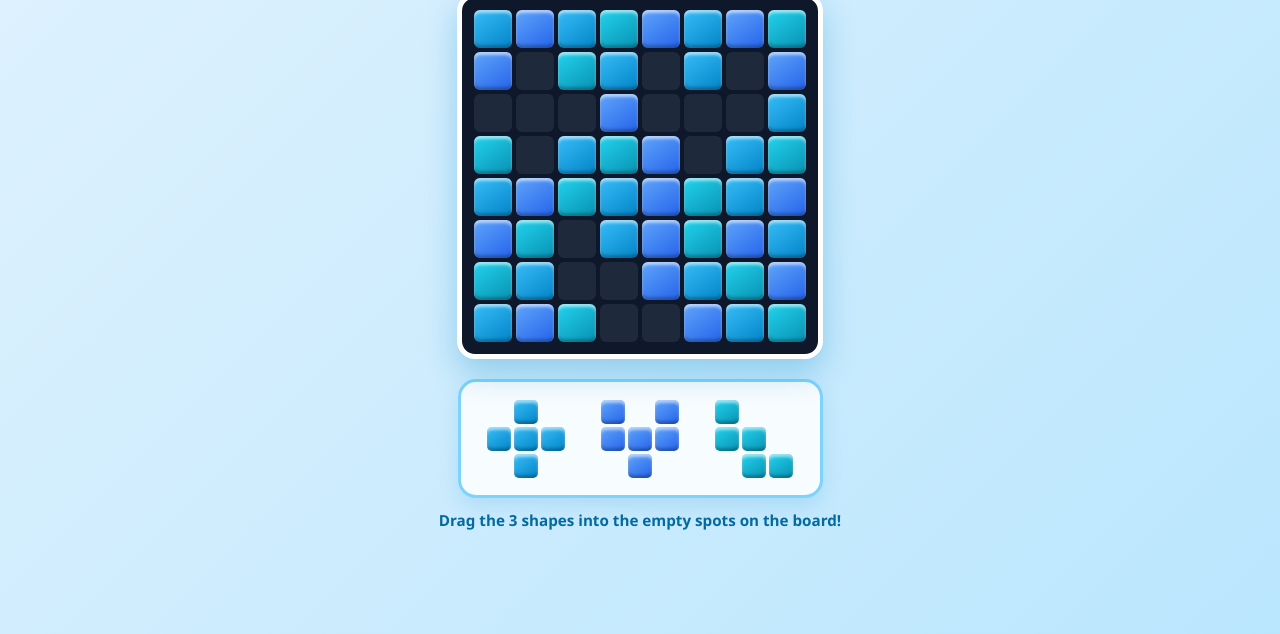
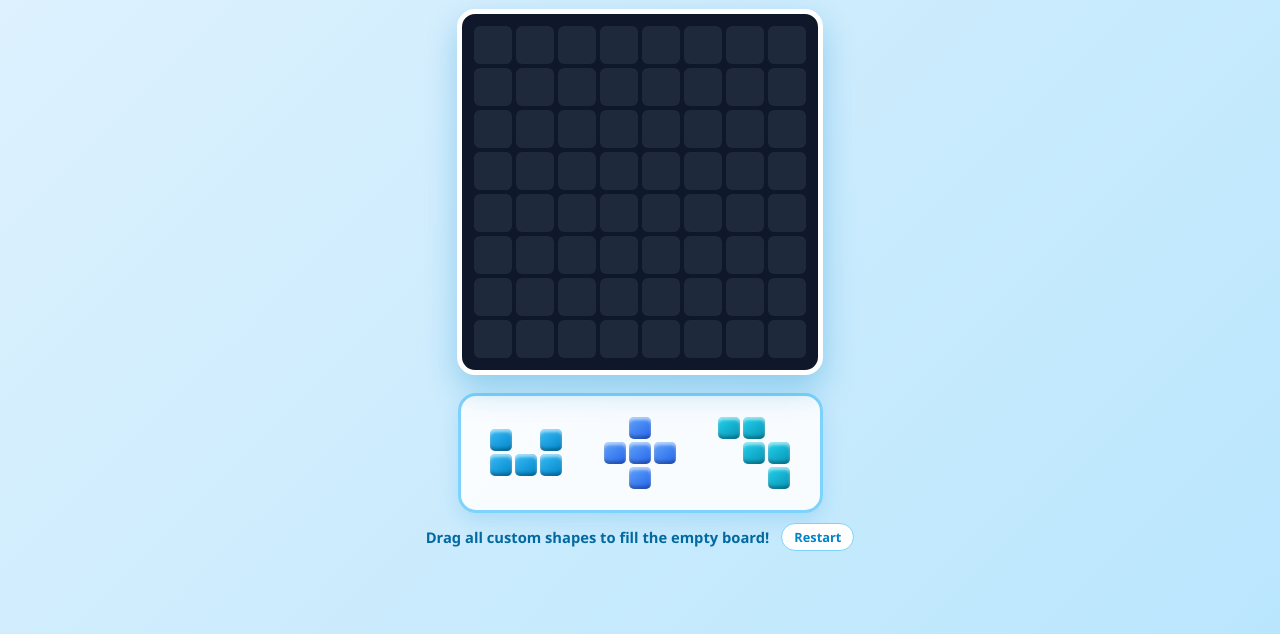
Before and after one commit to fraxitrexccl-cpu/bday, a plain HTML site: page index.html in a window 1280 px wide. Shown: the part 166-800 px from the top of the page. Drawn offline with Linux system fonts and the light colour scheme.

Commit message:
Update index.html

```diff
--- a/index.html
+++ b/index.html
@@ -27,10 +27,21 @@
     }
 
     h1 {
-      margin-bottom: 12px;
-      font-size: 2rem;
+      margin-bottom: 6px;
+      font-size: 1.9rem;
       color: #0284c7;
       text-shadow: 1px 1px 2px rgba(255, 255, 255, 0.8);
+    }
+
+    .progress-bar {
+      margin-bottom: 12px;
+      font-size: 0.95rem;
+      font-weight: 700;
+      color: #0369a1;
+      background: rgba(255, 255, 255, 0.75);
+      padding: 5px 16px;
+      border-radius: 20px;
+      border: 1.5px solid #7dd3fc;
     }
 
     #board-wrapper {
@@ -57,7 +68,7 @@
       transition: transform 0.25s ease, opacity 0.3s ease, background 0.12s;
     }
 
-    /* Beveled glossy blue blocks like Block Blast */
+    /* Glossy blue shades */
     .block-style-1 {
       background: linear-gradient(145deg, #38bdf8, #0284c7);
       box-shadow: inset 0 3px 3px rgba(255, 255, 255, 0.55), inset 0 -3px 3px rgba(0, 0, 0, 0.25);
@@ -68,6 +79,10 @@
     }
     .block-style-3 {
       background: linear-gradient(145deg, #22d3ee, #0891b2);
+      box-shadow: inset 0 3px 3px rgba(255, 255, 255, 0.55), inset 0 -3px 3px rgba(0, 0, 0, 0.25);
+    }
+    .block-style-4 {
+      background: linear-gradient(145deg, #818cf8, #4f46e5);
       box-shadow: inset 0 3px 3px rgba(255, 255, 255, 0.55), inset 0 -3px 3px rgba(0, 0, 0, 0.25);
     }
 
@@ -83,17 +98,17 @@
       background: #fde047 !important;
     }
 
-    /* Tray with 3 custom shapes */
+    /* Tray with 3 custom shapes per wave */
     #tray {
-      margin-top: 20px;
-      background: rgba(255, 255, 255, 0.85);
-      padding: 14px 20px;
+      margin-top: 18px;
+      background: rgba(255, 255, 255, 0.88);
+      padding: 12px 18px;
       border-radius: 18px;
       border: 3px solid #7dd3fc;
       display: flex;
       align-items: center;
       justify-content: space-around;
-      gap: 22px;
+      gap: 18px;
       min-height: 115px;
       min-width: 365px;
       box-shadow: 0 8px 20px rgba(2, 132, 199, 0.15);
@@ -103,8 +118,8 @@
       display: flex;
       align-items: center;
       justify-content: center;
-      min-width: 85px;
-      min-height: 85px;
+      min-width: 90px;
+      min-height: 90px;
     }
 
     .piece {
@@ -116,7 +131,7 @@
     }
 
     .piece:hover {
-      transform: scale(1.06);
+      transform: scale(1.07);
     }
 
     .piece.dragging-source {
@@ -124,8 +139,8 @@
     }
 
     .mini-cell {
-      width: 24px;
-      height: 24px;
+      width: 22px;
+      height: 22px;
       border-radius: 5px;
       pointer-events: none;
     }
@@ -154,11 +169,32 @@
       background: transparent;
     }
 
+    .hint-row {
+      margin-top: 10px;
+      display: flex;
+      align-items: center;
+      gap: 12px;
+    }
+
     .hint {
-      margin-top: 12px;
-      font-size: 0.95rem;
+      font-size: 0.92rem;
       color: #0369a1;
       font-weight: 600;
+    }
+
+    .reset-mini {
+      background: #ffffff;
+      color: #0284c7;
+      border: 1.5px solid #7dd3fc;
+      padding: 4px 12px;
+      font-size: 0.8rem;
+      font-weight: 700;
+      border-radius: 14px;
+      cursor: pointer;
+    }
+
+    .reset-mini:hover {
+      background: #e0f2fe;
     }
 
     /* Floating "Happy Birthday!" Text */
@@ -247,7 +283,7 @@
       margin-bottom: 24px;
     }
 
-    button {
+    button.main-btn {
       background: #0ea5e9;
       color: white;
       border: none;
@@ -259,7 +295,7 @@
       transition: background 0.2s, transform 0.1s;
     }
 
-    button:hover {
+    button.main-btn:hover {
       background: #0284c7;
       transform: scale(1.05);
     }
@@ -267,7 +303,8 @@
 </head>
 <body>
 
-  <h1>💙 Clear the Blocks! 💙</h1>
+  <h1>💙 Fill the Board! 💙</h1>
+  <div class="progress-bar">Blocks Filled: <span id="filled-count">0</span> / 64</div>
 
   <div id="board-wrapper">
     <div id="grid"></div>
@@ -276,7 +313,10 @@
   <div id="tray"></div>
   <div id="drag-clone"></div>
 
-  <p class="hint" id="hint-text">Drag the 3 shapes onto the board to clear it!</p>
+  <div class="hint-row">
+    <span class="hint" id="hint-text">Drag all custom shapes to fill the board!</span>
+    <button class="reset-mini" onclick="initGame()">Restart</button>
+  </div>
 
   <!-- Floating Happy Birthday Text -->
   <div id="floating-hb">Happy Birthday! 🎉</div>
@@ -290,7 +330,7 @@
       <div style="font-size: 3rem; margin-bottom: 10px;">💙🎂🎆</div>
       <h2>Happy Birthday!</h2>
       <p id="sweet-message"></p>
-      <button onclick="resetGame()">Play Again</button>
+      <button class="main-btn" onclick="initGame()">Play Again</button>
     </div>
   </div>
 
@@ -309,6 +349,7 @@
     const floatingHb = document.getElementById("floating-hb");
     const finalModal = document.getElementById("final-modal");
     const hintText = document.getElementById("hint-text");
+    const filledCountEl = document.getElementById("filled-count");
 
     floatingHb.textContent = FLOATING_TEXT;
     document.getElementById("sweet-message").textContent = FINAL_SWEET_MESSAGE;
@@ -318,14 +359,20 @@
     const CELL_SIZE = 38;
     const CELL_GAP = 4;
 
-    // 3 Fun Custom Shapes (Non-standard!)
-    // Shape 0: Plus / Cross (+)
-    // Shape 1: Cute Mini Heart / U-Cup
-    // Shape 2: Diagonal Steps
-    const SHAPES = [
+    // 12 Custom Non-Standard Puzzle Shapes that mathematically tile the entire 8x8 board (64 cells total)!
+    // Dealt in 4 waves of 3 shapes so she fills every single square herself!
+    const WAVES = [
+      // Wave 1 (Top & Left interlocked custom shapes)
+      [
         {
-        id: 0,
-        style: "block-style-1",
+          style: "block-style-1", // U-Cup / Crown
+          matrix: [
+            [1, 0, 1],
+            [1, 1, 1]
+          ]
+        },
+        {
+          style: "block-style-2", // Plus (+) Cross
           matrix: [
             [0, 1, 0],
             [1, 1, 1],
@@ -333,8 +380,71 @@
           ]
         },
         {
-        id: 1,
-        style: "block-style-2",
+          style: "block-style-3", // Staircase Zigzag
+          matrix: [
+            [1, 1, 0],
+            [0, 1, 1],
+            [0, 0, 1]
+          ]
+        }
+      ],
+      // Wave 2 (Middle interlocked custom shapes)
+      [
+        {
+          style: "block-style-4", // Claw / Hook
+          matrix: [
+            [1, 1, 1],
+            [1, 0, 1]
+          ]
+        },
+        {
+          style: "block-style-1", // Skewed S-Wing
+          matrix: [
+            [0, 1, 1],
+            [1, 1, 0],
+            [1, 0, 0]
+          ]
+        },
+        {
+          style: "block-style-2", // Diagonal Twin + Corner
+          matrix: [
+            [1, 0, 0],
+            [1, 1, 1],
+            [0, 1, 0]
+          ]
+        }
+      ],
+      // Wave 3 (Lower-mid custom shapes)
+      [
+        {
+          style: "block-style-3", // Asymmetric T-Hook
+          matrix: [
+            [0, 1, 0],
+            [1, 1, 1],
+            [1, 0, 0]
+          ]
+        },
+        {
+          style: "block-style-4", // Bridge Arch
+          matrix: [
+            [1, 1, 1],
+            [1, 0, 0],
+            [1, 0, 0]
+          ]
+        },
+        {
+          style: "block-style-1", // Step-L
+          matrix: [
+            [0, 0, 1],
+            [0, 1, 1],
+            [1, 1, 0]
+          ]
+        }
+      ],
+      // Wave 4 (Final 3 pieces to complete all 64 blocks!)
+      [
+        {
+          style: "block-style-2", // Mini Heart / V-Cup
           matrix: [
             [1, 0, 1],
             [1, 1, 1],
@@ -342,47 +452,48 @@
           ]
         },
         {
-        id: 2,
-        style: "block-style-3",
+          style: "block-style-3", // Fork / Trident
           matrix: [
-          [1, 0, 0],
+            [1, 0, 1],
+            [1, 1, 1]
+          ]
+        },
+        {
+          style: "block-style-4", // Z-Bolt
+          matrix: [
             [1, 1, 0],
             [0, 1, 1]
           ]
         }
-    ];
-
-    // Pre-filled board with exact carved-out pockets for the 3 shapes so she can complete the whole board in 1 round!
-    // 0 = empty space, 1/2/3 = pre-filled blue blocks
-    const INITIAL_BOARD = [
-      [1, 2, 1, 3, 2, 1, 2, 3],
-      [2, 0, 3, 1, 0, 1, 0, 2], // Pocket for Plus (+) at r=1..3, c=0..2 & Heart at r=1..3, c=4..6
-      [0, 0, 0, 2, 0, 0, 0, 1],
-      [3, 0, 1, 3, 2, 0, 1, 3],
-      [1, 2, 3, 1, 2, 3, 1, 2],
-      [2, 3, 0, 1, 2, 3, 2, 1], // Pocket for Diagonal Steps at r=5..7, c=2..4
-      [3, 1, 0, 0, 2, 1, 3, 2],
-      [1, 2, 3, 0, 0, 2, 1, 3]
+      ]
     ];
 
     let board = [];
-    let placedCount = 0;
+    let currentWaveIndex = 0;
+    let placedInWave = 0;
+    let totalFilled = 0;
     let activeShape = null;
     let activePieceEl = null;
     let currentPreviewCells = [];
     let isFinished = false;
 
     function initGame() {
-      board = INITIAL_BOARD.map(row => [...row]);
-      placedCount = 0;
+      // Board starts 100% EMPTY so she places every piece herself!
+      board = Array.from({ length: ROWS }, () => Array(COLS).fill(null));
+      currentWaveIndex = 0;
+      placedInWave = 0;
+      totalFilled = 0;
       activeShape = null;
       isFinished = false;
+
+      filledCountEl.textContent = "0";
       floatingHb.classList.remove("show");
       finalModal.classList.remove("active");
-      hintText.textContent = "Drag the 3 shapes into the empty spots on the board!";
+      hintText.textContent = "Drag all custom shapes to fill the empty board!";
       stopFireworks();
+
       renderBoard();
-      renderTray();
+      loadWave(0);
     }
 
     function renderBoard() {
@@ -393,23 +504,27 @@
           cell.className = "cell";
           cell.dataset.row = r;
           cell.dataset.col = c;
-          if (board[r][c] > 0) {
-            cell.classList.add(`block-style-${board[r][c]}`);
+          if (board[r][c]) {
+            cell.classList.add(board[r][c]);
           }
           gridEl.appendChild(cell);
         }
       }
     }
 
-    function renderTray() {
+    function loadWave(waveIdx) {
       trayEl.innerHTML = "";
-      SHAPES.forEach((shape) => {
+      placedInWave = 0;
+      const shapes = WAVES[waveIdx];
+      if (!shapes) return;
+
+      shapes.forEach((shape) => {
         const slot = document.createElement("div");
         slot.className = "piece-slot";
 
         const piece = document.createElement("div");
         piece.className = "piece";
-        piece.style.gridTemplateColumns = `repeat(${shape.matrix[0].length}, 24px)`;
+        piece.style.gridTemplateColumns = `repeat(${shape.matrix[0].length}, 22px)`;
 
         shape.matrix.forEach((row) => {
           row.forEach((val) => {
@@ -433,7 +548,6 @@
       activePieceEl = pieceEl;
       pieceEl.classList.add("dragging-source");
 
-      // Build full-size clone
       dragClone.innerHTML = "";
       dragClone.style.display = "grid";
       dragClone.style.gridTemplateColumns = `repeat(${shape.matrix[0].length}, ${CELL_SIZE}px)`;
@@ -458,9 +572,8 @@
       const cloneW = cols * CELL_SIZE + (cols - 1) * CELL_GAP;
       const cloneH = rows * CELL_SIZE + (rows - 1) * CELL_GAP;
 
-      // Offset slightly above finger/cursor so she can see where it lands
       const topLeftX = clientX - cloneW / 2;
-      const topLeftY = clientY - cloneH / 2 - 25;
+      const topLeftY = clientY - cloneH / 2 - 28;
 
       dragClone.style.left = `${topLeftX}px`;
       dragClone.style.top = `${topLeftY}px`;
@@ -483,7 +596,7 @@
             const br = startR + r;
             const bc = startC + c;
             if (br < 0 || br >= ROWS || bc < 0 || bc >= COLS) return false;
-            if (board[br][bc] !== 0) return false;
+            if (board[br][bc] !== null) return false;
           }
         }
       }
@@ -530,31 +643,38 @@
       const cloneW = cols * CELL_SIZE + (cols - 1) * CELL_GAP;
       const cloneH = rows * CELL_SIZE + (rows - 1) * CELL_GAP;
       const topLeftX = e.clientX - cloneW / 2;
-      const topLeftY = e.clientY - cloneH / 2 - 25;
+      const topLeftY = e.clientY - cloneH / 2 - 28;
 
       const { row, col } = getTargetGridPos(topLeftX, topLeftY);
       clearPreview();
       dragClone.style.display = "none";
 
       if (canPlace(activeShape, row, col)) {
-        // Lock shape onto board
-        const styleNum = activeShape.id + 1;
+        let added = 0;
         for (let r = 0; r < rows; r++) {
           for (let c = 0; c < cols; c++) {
             if (activeShape.matrix[r][c] === 1) {
-              board[row + r][col + c] = styleNum;
+              board[row + r][col + c] = activeShape.style;
+              added++;
             }
           }
         }
 
+        totalFilled += added;
+        filledCountEl.textContent = totalFilled;
+
         activePieceEl.style.visibility = "hidden";
         activePieceEl.dataset.used = "true";
-        placedCount++;
+        placedInWave++;
         renderBoard();
 
-        // Check if she placed all 3 shapes (completing the entire board in 1 round!)
-        if (placedCount === SHAPES.length) {
+        // Check if the entire 8x8 board is filled (64 blocks)
+        if (totalFilled >= 64 || (currentWaveIndex === WAVES.length - 1 && placedInWave === 3)) {
           triggerAllClearCelebration();
+        } else if (placedInWave === 3) {
+          // Deal the next 3 custom shapes!
+          currentWaveIndex++;
+          setTimeout(() => loadWave(currentWaveIndex), 200);
         }
       } else {
         activePieceEl.classList.remove("dragging-source");
@@ -566,14 +686,14 @@
 
     function triggerAllClearCelebration() {
       isFinished = true;
-      hintText.textContent = "ALL CLEAR!! ✨";
+      hintText.textContent = "FULL BOARD CLEAR!! ✨";
 
       // 1. Blast all blocks off the board in a wave
       setTimeout(() => {
         document.querySelectorAll(".cell").forEach((cell, idx) => {
           setTimeout(() => {
             cell.classList.add("clearing");
-            cell.classList.remove("block-style-1", "block-style-2", "block-style-3");
+            cell.classList.remove("block-style-1", "block-style-2", "block-style-3", "block-style-4");
           }, Math.floor(idx / 8) * 35);
         });
       }, 250);
@@ -675,10 +795,6 @@
       fwCtx.clearRect(0, 0, fwCanvas.width, fwCanvas.height);
     }
 
-    function resetGame() {
-      initGame();
-    }
-
     initGame();
   </script>
 </body>
```
Lines whose indentation alone changed are shown as unchanged.
